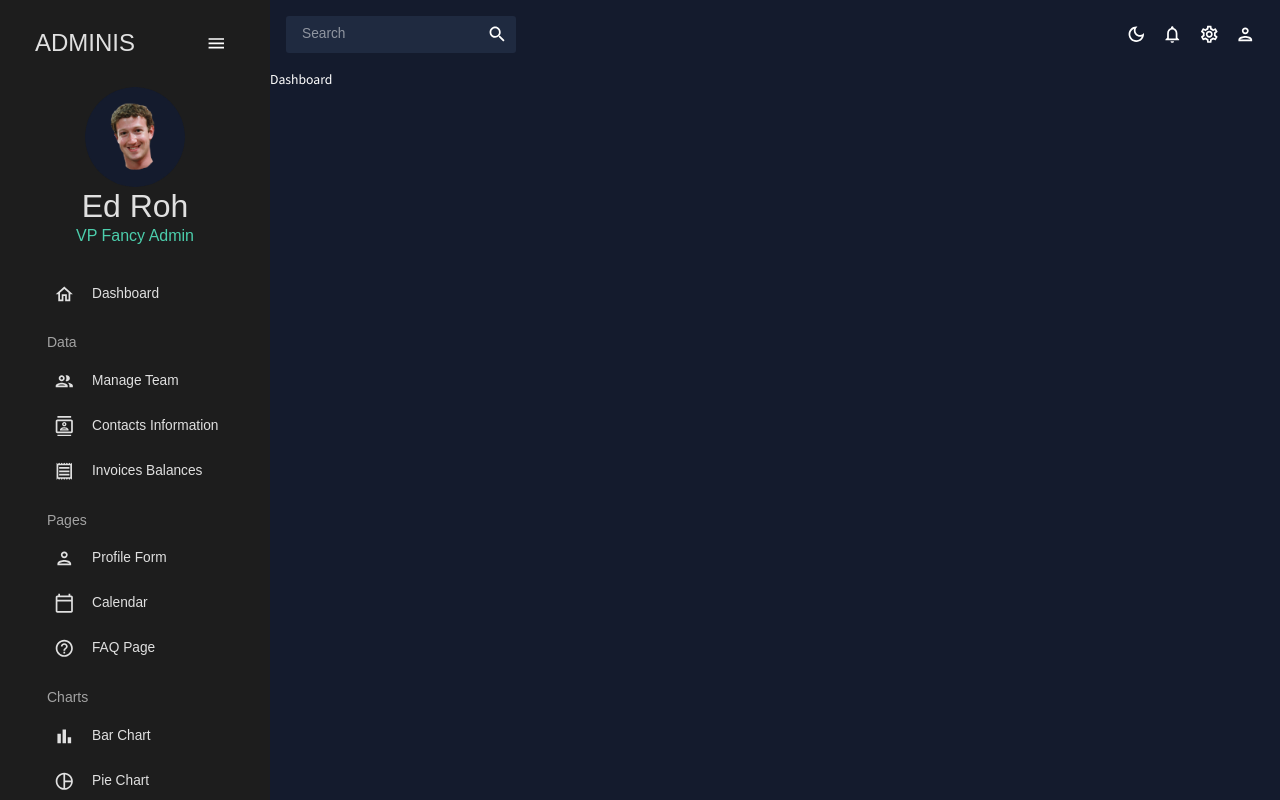
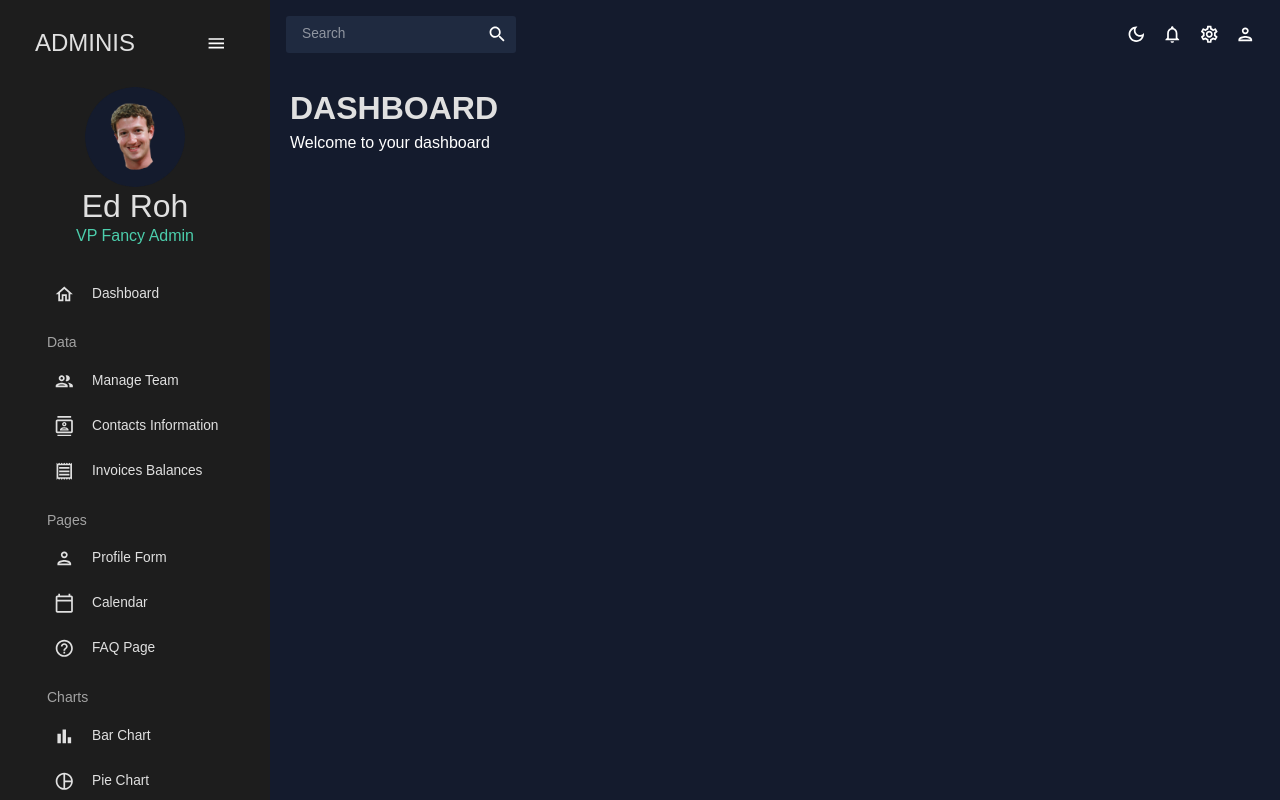
Before and after one commit to Ighareeb/React_practice-projects, a React (Create React App) app in the folder admin-dashboard/: page / in a window 1280 px wide. Built offline with nearby package versions, Linux system fonts and the light colour scheme; the HTML template or start-up script is replaced by a standard one.

Commit message:
created components/Header.jsx reusable for all pages + added Header to dashboard/index.jsx component TESTED OK

```diff
--- /dev/null
+++ b/admin-dashboard/src/components/Header.jsx
@@ -0,0 +1,23 @@
+import { Typography, Box, useTheme } from '@mui/material';
+import { tokens } from '../theme';
+
+export default function Header({ title, subtitle }) {
+	const theme = useTheme();
+	const colors = tokens(theme.palette.mode);
+
+	return (
+		<Box mb="30px">
+			<Typography
+				variant="h2"
+				color={colors.grey[100]}
+				fontWeight="bold"
+				sx={{ mb: '5px' }}
+			>
+				{title}
+			</Typography>
+			<Typography variant="h5" colors={colors.greenAccent[400]}>
+				{subtitle}
+			</Typography>
+		</Box>
+	);
+}
--- a/admin-dashboard/src/scenes/dashboard/index.jsx
+++ b/admin-dashboard/src/scenes/dashboard/index.jsx
@@ -1,5 +1,12 @@
-import React from 'react';
+import { Box } from '@mui/material';
+import Header from '../../components/Header';
 
 export default function Dashboard() {
-	return <div>Dashboard</div>;
+	return (
+		<Box m="20px">
+			<Box display="flex" justifyContent="space-between" alignItems="center">
+				<Header title="DASHBOARD" subtitle="Welcome to your dashboard" />
+			</Box>
+		</Box>
+	);
 }
--- a/admin-dashboard/src/scenes/global/Sidebar.jsx
+++ b/admin-dashboard/src/scenes/global/Sidebar.jsx
@@ -31,6 +31,7 @@
 			icon={icon}
 		>
 			<Typography>{title}</Typography>
+			{/* with react-prosidebar you can pass Link so you can use react-router with the sidebar component */}
 			<Link to={to} />
 		</MenuItem>
 	);
@@ -45,7 +46,7 @@
 	return (
 		<Box
 			sx={{
-				// overwrite react-pro-sidebar css !important since overwriting a library
+				// overwrite react-pro-sidebar css ProSidebar that is child component of Box (!important since overwriting a library)
 				'& .pro-side-inner': {
 					background: `${colors.primary[400]} !important`,
 				},
```
